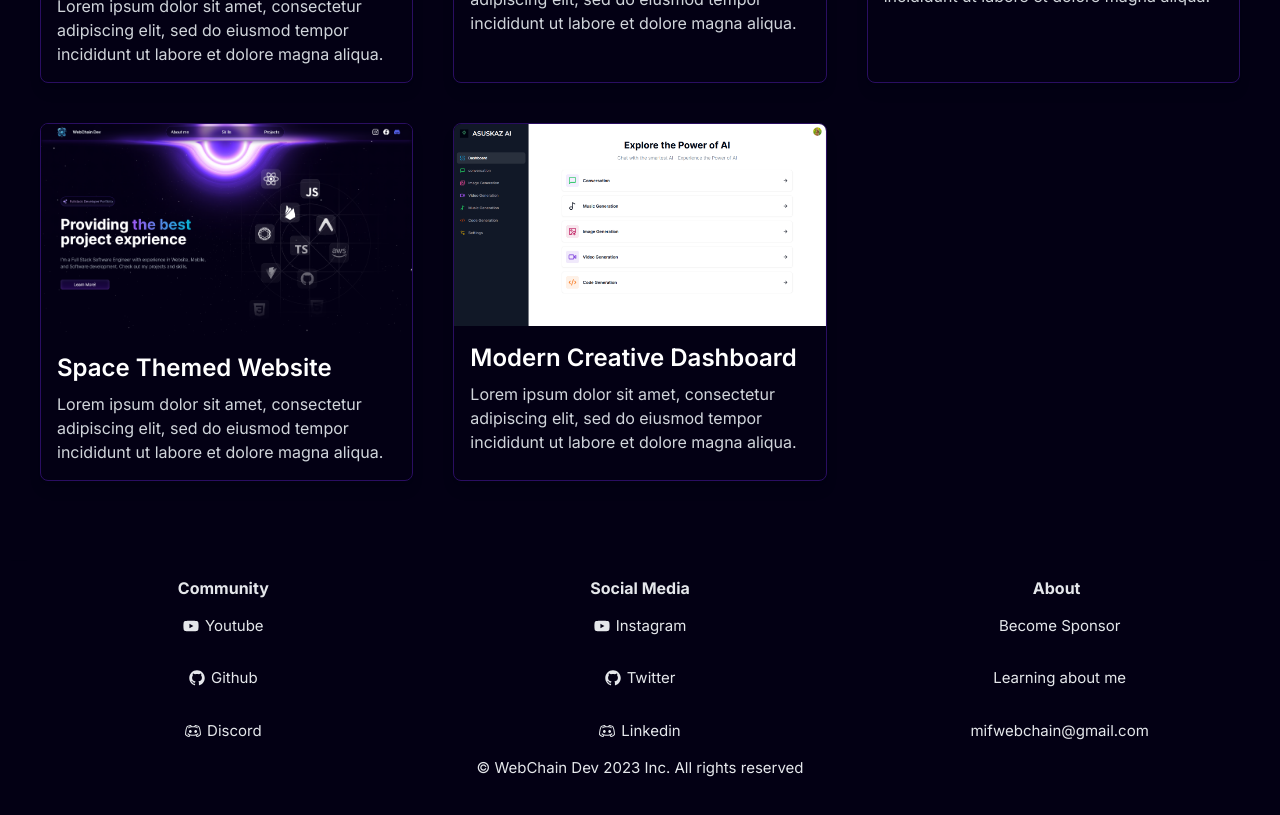
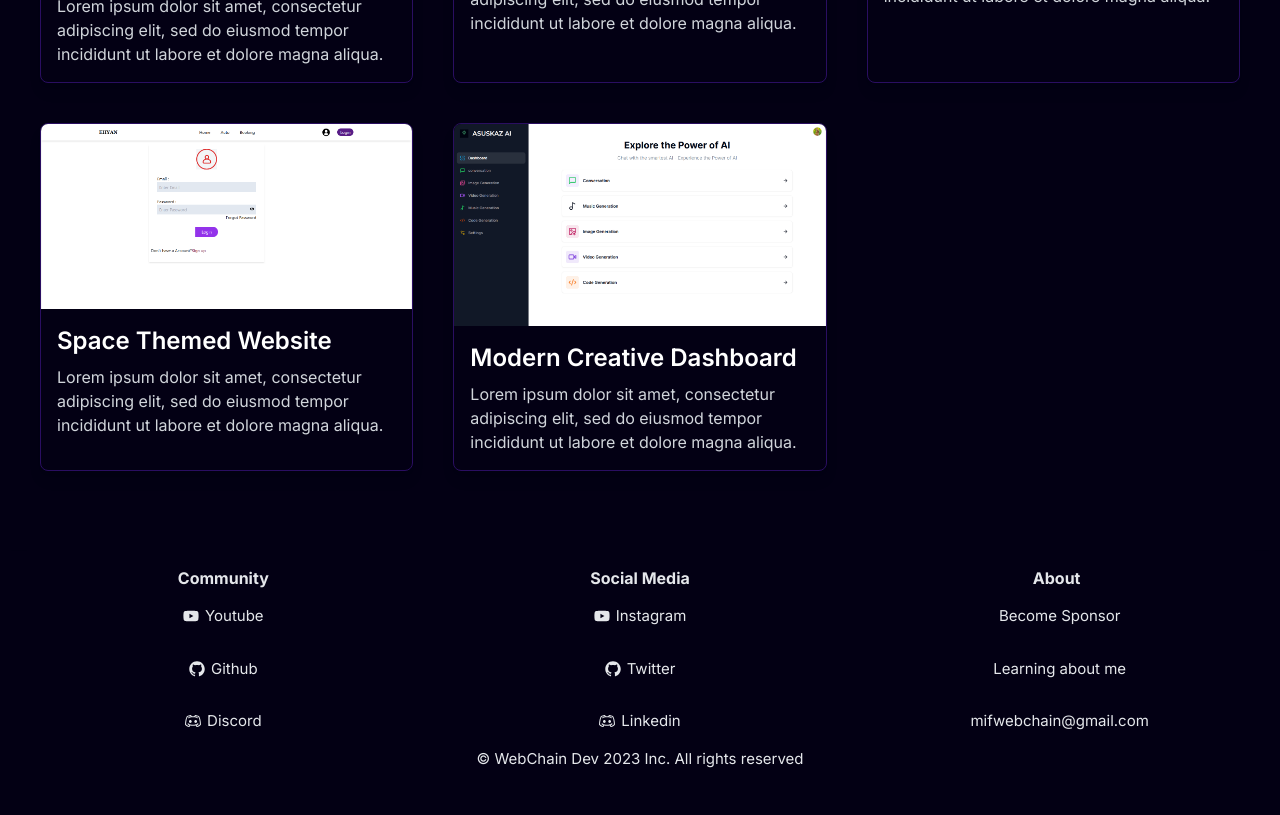
Before and after one commit to Ayan0755555/Space-Portolio, a Next.js app: page / in a window 1280 px wide. Shown: the part 3420-4235 px from the top of the page. Built offline with nearby package versions, Linux system fonts and the light colour scheme; a web font is replaced by a local one.

Commit message:
some-changes

```diff
--- a/components/main/Projects.tsx
+++ b/components/main/Projects.tsx
@@ -24,7 +24,7 @@ const Projects = () => {
           description="Lorem ipsum dolor sit amet, consectetur adipiscing elit, sed do eiusmod tempor incididunt ut labore et dolore magna aliqua."
         />
         <ProjectCard
-          src="/SpaceWebsite.png"
+          src="/Ehyan.png"
           title="Space Themed Website"
           description="Lorem ipsum dolor sit amet, consectetur adipiscing elit, sed do eiusmod tempor incididunt ut labore et dolore magna aliqua."
         />
```
Also changed, not shown: public/Ehyan.png (added).
